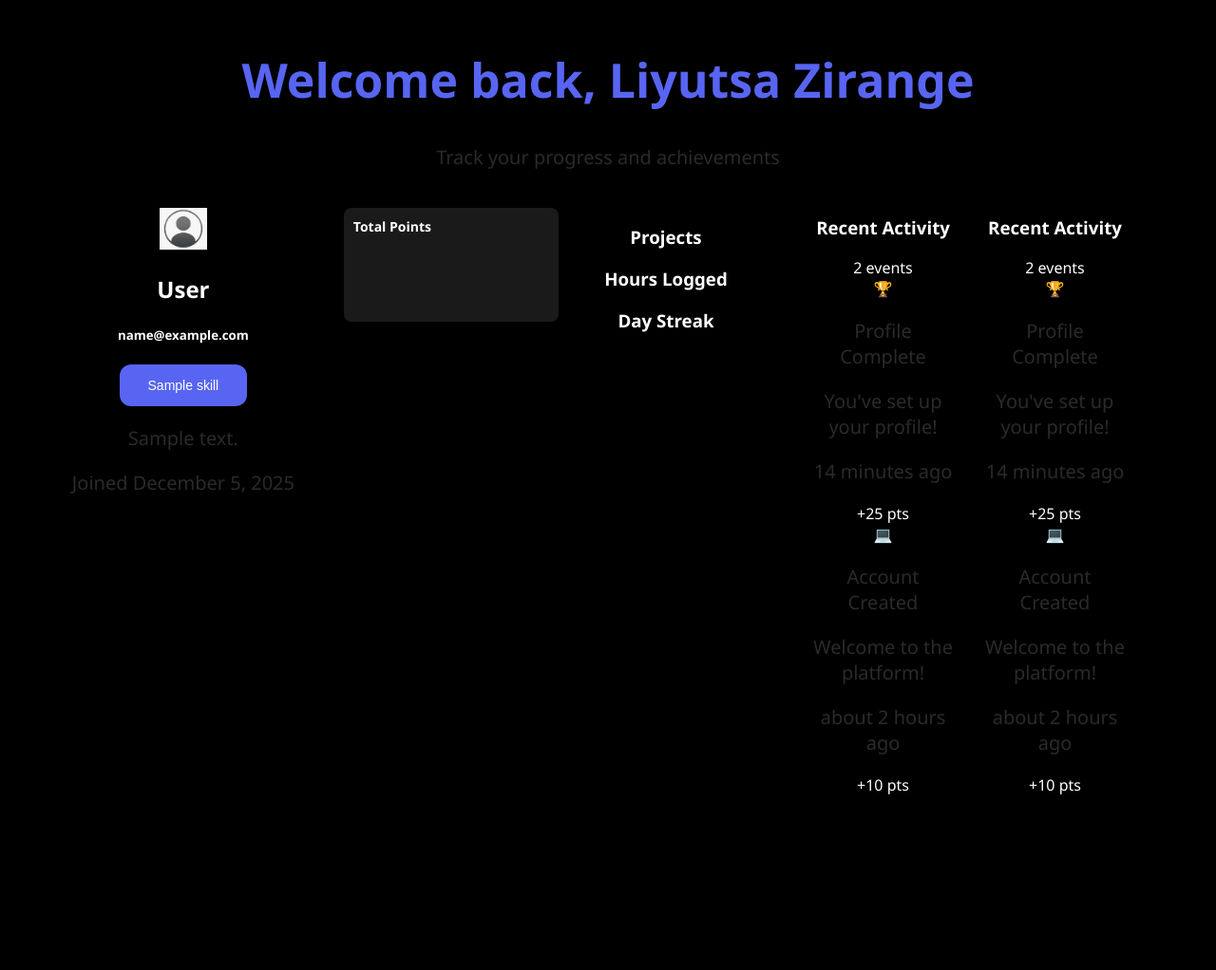
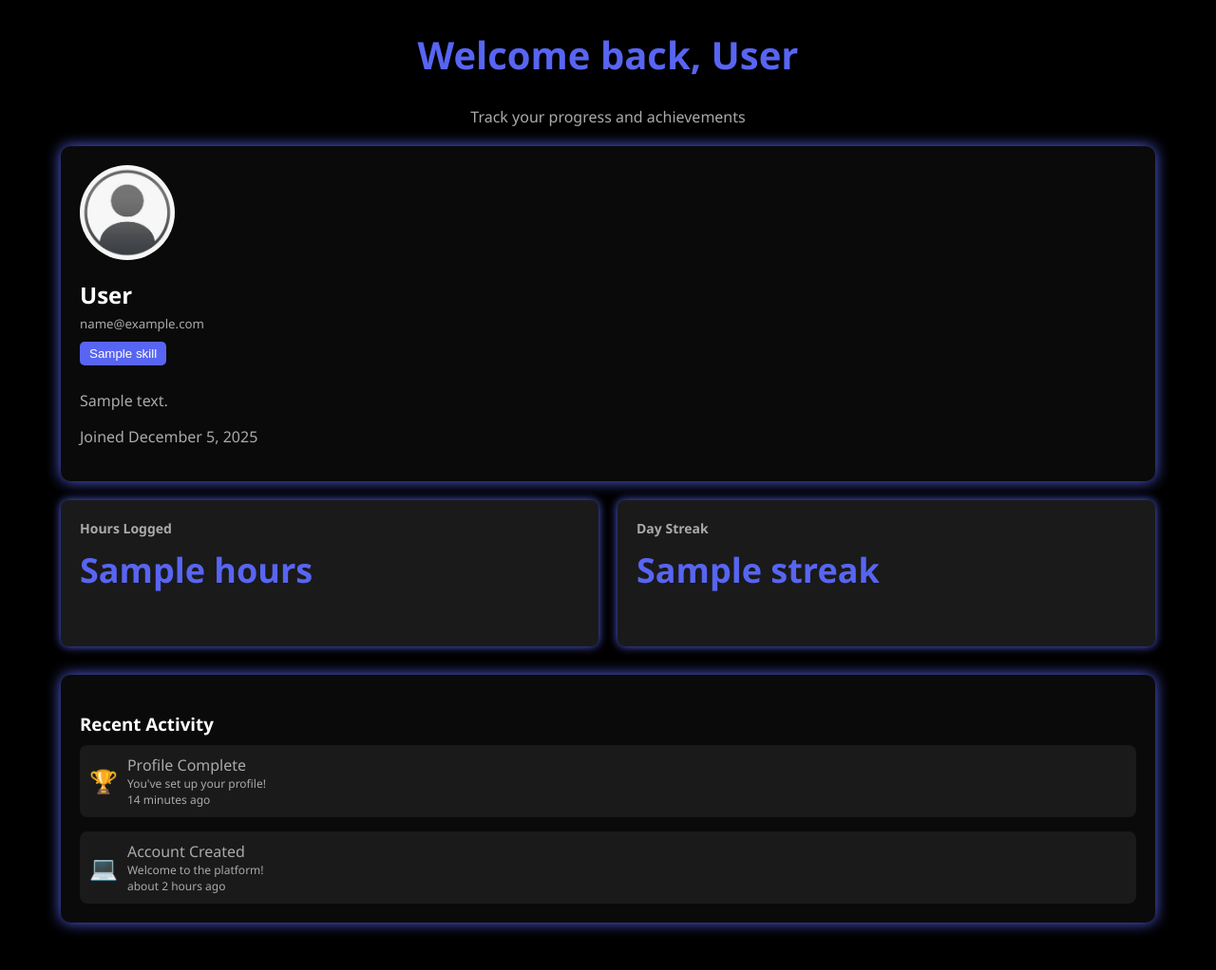
Before and after one commit to Liyu2805/DashLite, a Flask app: template templates/dashboard.html in a window 1280 px wide. Shown: the whole page at 95% size. Before the commit the page ends 837 px from the top, so only its background shows below. Run offline with Flask 3, Linux system fonts and the light colour scheme; the template is opened without the code that fills it: most values are stand-ins (such as "Sample title", 1, 10 or a date in 2020).

Commit message:
fixing the issues

```diff
--- a/main.py
+++ b/main.py
@@ -12,7 +12,9 @@ def dashlite():
     email = request.form.get("email")
     bio = request.form.get("message")
     skill = request.form.get("skill")
-    return render_template("dashboard.html", fullname=fullname, email=email, bio=bio, skill=skill)
+    hours = 0.1
+    streak = 1
+    return render_template("dashboard.html", fullname=fullname, email=email, bio=bio, skill=skill, hours=hours, streak=streak)
 
 if __name__ == "__main__":
     app.run(debug=True, host='0.0.0.0', port=5000)
--- a/static/script.js
+++ b/static/script.js
@@ -21,17 +21,3 @@ form.addEventListener("submit", function (event) {
     alert("There is something wrong");
   }
 });
-
-const modal = document.getElementById("projectModal");
-const btn = document.getElementById("proj");
-const closeBtn = document.getElementById("closeModal");
-
-btn.onclick = () => modal.style.display = "flex";
-closeBtn.onclick = () => modal.style.display = "none";
-window.onclick = e => { if(e.target == modal) modal.style.display = "none"; }
-
-document.getElementById("projectForm").addEventListener("submit", (e) => {
-  e.preventDefault();
-  alert("Project submitted!");
-  modal.style.display = "none";
-});
--- a/static/style.css
+++ b/static/style.css
@@ -1,218 +1,200 @@
-body
-{
-    background-color: #000000;
-    font-family :'Segoe UI', Tahoma, Geneva, Verdana, sans-serif;
-    color : #ffffff;
-    margin : 0;
-    padding : 0;
-    text-align : center;
+/* === Global Styles === */
+body {
+    margin: 0;
+    padding: 0;
+    font-family: 'Segoe UI', Tahoma, Geneva, Verdana, sans-serif;
+    background-color: #000;
+    color: #fff;
+    text-align: center;
 }
 
-h1
-{
-    color : #5865f2;
-    margin-top : 50px;
-    font-size : 50px;
+h1 {
+    color: #5865f2;
+    margin-top: 30px;
+    font-size: 40px;
 }
 
-p
-{
-    color : #2a2a2a;
-    font-size : 20px;
+p {
+    color: #aaa;
+    font-size: 16px;
 }
 
-.inputbox {
-  background-color: #111;
-  color: white;
-  border: 1px solid #5865F2;
-  padding: 20px;
-  border-radius: 5px;
+/* === Header === */
+header {
+    margin: 20px 0;
 }
 
-.inputbox:focus {
-  outline: none;
-  border: 1px solid #8a95ff;
-  box-shadow: 0 0 10px #5865f2;
+header button {
+    background-color: #5865f2;
+    color: #fff;
+    border: none;
+    padding: 10px 20px;
+    border-radius: 8px;
+    cursor: pointer;
+    font-size: 14px;
+    transition: all 0.2s ease;
 }
 
-textarea.inputbox {
-    height: 100px;   /* taller */
+header button:hover {
+    box-shadow: 0 5px 15px rgba(88, 101, 242, 0.5);
+    transform: translateY(-2px);
 }
 
-
-.inputbox::placeholder {
-  color: #aaa;
+/* === Dashboard Container === */
+.dashboard-container {
+    width: 90%;
+    max-width: 1200px;
+    margin: 0 auto 50px auto;
 }
 
-button {
-  background-color: #5865f2;
-  color: #ffffff;
-  font-size: 14px;
-  padding: 12px 28px;
-  border-radius: 12px;
-  border: 2px solid #5865f2;
-  cursor: pointer;
-  transition: all 0.2s ease;
+/* === Top Row: Profile + Metrics === */
+.top-row {
+    display: flex;
+    gap: 20px;
+    flex-wrap: wrap;
 }
 
-button:hover {
-  box-shadow: 0 8px 16px rgba(88, 101, 242, 0.6);
-  transform: translateY(-2px);
-}
-
-button:active {
-  transform: translateY(2px);
-}
-
-.txt {
-  display: flex;
-  flex-direction: column;      /* stack heading + badges */
-  gap: 20px;                   /* space between heading and badge row */
-  justify-content: center;
-  background: #0a0a0a;         /* container color */
-  padding: 20px;
-  box-shadow: 0 0 15px #5865f2;
-  width: 40%;
-  max-width: 800px;
-  margin: 20px auto;
-  color: #ffffff;              /* for heading/text inside container */
-}
-
-.fn, .mail , .bio, .skill
-{
-  text-align : left;
-  font-weight : 500;
-}
-
-.row {
-  display: flex;
-  justify-content: center;
-  gap: 30px;
-  margin: 20px 0 50px 0;
-}
-
-.column img {
-  width: 50px;
-  height: auto;
-  transition: transform 0.2s, box-shadow 0.2s;
-}
-
-.column img:hover {
-  transform: scale(1.1);
-  box-shadow: 0 0 10px #5865f2;
-}
-
-.dash
-{
-  display: flex;
-  flex-direction: column;
-  float:left;    /* stack heading + badges */
-  gap: 20px;                   /* space between heading and badge row */
-  justify-content: center;
-  background: #0a0a0a;         /* container color */
-  padding: 20px;
-  box-shadow: 0 0 15px #5865f2;
-  width: 40%;
-  max-width: 80px;
-  margin: 20px auto;
-  color: #ffffff;
-}
-
-/* Fix to contain floated elements */
-.row::after {
-    content: "";
-    display: table;
-    clear: both;
-}
-
-.row {
-    width: 90%;
-    max-width: 1200px;
-    margin: 30px auto;
-}
-
-/* 1. Profile Card Styling (Left Column) */
+/* --- Profile Card --- */
 .profile-card {
-    float: left;
-    width: 35%; /* Takes about a third of the width */
-    box-sizing: border-box;
-    padding: 10px;
-}
-
-/* 2. Metrics Container Styling (Right Column) */
-.metrics-container {
-    float: left;
-    width: 65%; /* Takes the remaining space */
-    box-sizing: border-box;
-    padding: 10px;
-}
-
-/* --- STYLING FOR THE 4 METRIC BOXES
-
-INSIDE THE CONTAINER --- */
-
-.metric-box {
-    /* Make metric boxes float inside their container */
-    float: left;
-    width: 50%; /* 50% width makes them line up
-
-two-by-two */
-    box-sizing: border-box;
-    padding: 10px;
-    height: 120px; /* Give a fixed height to keep the
-
-grid clean */
-
-    /* Style to match the dark background in the
-
-image */
-    background-color: #1a1a1a;
-    border-radius: 8px;
-    margin-bottom: 20px; /* Space below the boxes */
-}
-
-/* Inner styling for metric text */
-.metric-box h3 {
-    color: #ffffff;
-    font-size: 14px;
-    margin: 0;
+    flex: 1 1 30%;
+    background: #0a0a0a;
+    padding: 20px;
+    border-radius: 10px;
+    box-shadow: 0 0 15px #5865f2;
     text-align: left;
 }
 
-.metric-box .big-number {
-    font-size: 36px;
-    font-weight: bold;
-    color: #5865f2; /* Use your brand color for
-
-emphasis */
-    text-align: left;
-    margin: 5px 0 0 0;
-}
-
-/* Image styling */
-.profile-img {
+.profile-card img {
     width: 100px;
     height: 100px;
-    border-radius: 50%; /* Makes the image circular */
+    border-radius: 50%;
     object-fit: cover;
     margin-bottom: 10px;
 }
-.modal {
-  position: fixed;
-  top:0; left:0;
-  width:100%; height:100%;
-  background: rgba(0,0,0,0.5);
-  display:flex; justify-content:center; align-items:center;
+
+.profile-card h2 {
+    margin: 5px 0;
+    color: #fff;
 }
-.modal-content {
-  background: #111;
-  padding: 20px;
-  border-radius: 8px;
-  color: #fff;
-  width: 300px;
+
+.profile-card h5 {
+    margin: 5px 0 10px 0;
+    color: #aaa;
+    font-weight: 400;
 }
-.close {
-  cursor:pointer;
-  float:right;
-  font-size: 20px;
+
+.profile-card button {
+    background: #5865f2;
+    border: none;
+    padding: 5px 10px;
+    border-radius: 5px;
+    color: #fff;
+    cursor: pointer;
+    margin-bottom: 10px;
 }
+
+.profile-card button:hover {
+    box-shadow: 0 4px 12px rgba(88, 101, 242, 0.5);
+}
+
+/* --- Metrics Container --- */
+.metrics-container {
+    flex: 1 1 65%;
+    display: grid;
+    grid-template-columns: repeat(2, 1fr);
+    gap: 20px;
+}
+
+.metric-box {
+    background-color: #1a1a1a;
+    padding: 20px;
+    border-radius: 8px;
+    box-shadow: 0 0 10px #5865f2;
+    text-align: left;
+}
+
+.metric-box h3 {
+    margin: 0 0 10px 0;
+    font-size: 14px;
+    color: #aaa;
+}
+
+/* === Activity Section === */
+.activity-section-wrapper {
+    margin-top: 30px;
+    background: #0a0a0a;
+    padding: 20px;
+    border-radius: 10px;
+    box-shadow: 0 0 15px #5865f2;
+}
+
+.activity-section-wrapper h3 {
+    text-align: left;
+    color: #fff;
+    margin-bottom: 10px;
+}
+
+.activity-list {
+    display: flex;
+    flex-direction: column;
+    gap: 15px;
+}
+
+.activity-item {
+    display: flex;
+    align-items: center;
+    justify-content: space-between;
+    background: #1a1a1a;
+    padding: 10px;
+    border-radius: 8px;
+}
+
+.activity-icon {
+    font-size: 24px;
+    margin-right: 10px;
+}
+
+.activity-details {
+    flex: 1;
+    text-align: left;
+}
+
+.activity-title {
+    margin: 0;
+    font-weight: 500;
+}
+
+.activity-time {
+    margin: 0;
+    font-size: 12px;
+    color: #aaa;
+}
+
+.activity-points {
+    font-weight: bold;
+    color: #5865f2;
+}
+
+/* === Responsive === */
+@media screen and (max-width: 900px) {
+    .top-row {
+        flex-direction: column;
+    }
+
+    .metrics-container {
+        grid-template-columns: 1fr 1fr;
+    }
+}
+
+@media screen and (max-width: 600px) {
+    .metrics-container {
+        grid-template-columns: 1fr;
+    }
+}
+
+.big-number {
+    font-size: 36px;
+    font-weight: bold;
+    color: #5865f2; /* your brand color */
+    margin-top: 5px;
+}
--- a/templates/dashboard.html
+++ b/templates/dashboard.html
@@ -1,140 +1,71 @@
 <!DOCTYPE html>
 <html lang="en">
+
 <head>
     <meta charset="UTF-8">
     <meta name="viewport" content="width=device-width, initial-scale=1.0">
     <title>Dashboard</title>
     <link rel="stylesheet" href="{{ url_for('static', filename='style.css') }}" />
+</body>
+
 </head>
+
 <body>
-    <h1>Welcome back, Liyutsa Zirange</h1>
+    <div class="dashboard-container">
+        <!-- Header -->
+        <header>
+            <h1>Welcome back, {{ fullname }}</h1>
             <p>Track your progress and achievements</p>
-    <div id="projectModal" class="modal" style="display:none;">
-  <div class="modal-content">
-    <span id="closeModal" class="close">&times;</span>
-    <form id="projectForm">
-    <input type="text" placeholder="Project Name" required />
-    <button type="submit" id="proj" style="margin-top: 10px">
-        +  Complete Project
-        </button>
-        </form>
-     </div>
-    </div>
-    </div>
-    <div class = "row">
-        <div class = "column profile-card">
+        </header>
+        <!-- Top Row: Profile + Metrics -->
+        <div class="top-row">
+            <!-- Profile Card -->
+            <div class="profile-card">
                 <img src="{{ url_for('static', filename='assets/default-user.jpg') }}" alt="default-user">
                 <h2>{{ fullname }}</h2>
                 <h5>{{ email }}</h5>
-        <button type ="button" id="skl">{{ skill }}</button> <br>
+                <button type="button" id="skl">{{ skill }}</button>
                 <p>{{ bio }}</p>
                 <p>Joined December 5, 2025</p>
             </div>
 
-        <div class = "column metrics-container">
+            <!-- Metrics -->
+            <div class="metrics-container">
                 <div class="metric-box">
-            <h3>Total Points</h3>
+                    <h3>Hours Logged</h3>
+                    <p class="big-number">{{ hours }}</p>
                 </div>
-
-            <div class = "metrics-box">
-            <h3>Projects</h3>
+                <div class="metric-box">
+                    <h3>Day Streak</h3>
+                    <p class="big-number">{{ streak }}</p>
                 </div>
-
-            <div class = "metrics-box">
-            <h3>Hours Logged</h3>
-            </div>
-
-            <div class = "metrics-box">
-            <h3>Day Streak</h3>
             </div>
         </div>
 
+        <!-- Recent Activity -->
         <div class="activity-section-wrapper">
-    <div class="activity-header">
             <h3>Recent Activity</h3>
-        <span class="events-count">2 events</span>
-    </div>
-
             <div class="activity-list">
-
                 <div class="activity-item">
-            <div class="activity-icon">🏆</div> <div
-
-class="activity-details">
-                <p class="activity-title">Profile
-
-Complete</p>
-                <p class="activity-time">You've set up
-
-your profile!</p>
-                <p class="activity-time">14 minutes
-
-ago</p>
-            </div>
-            <div class="activity-points completed-task">
-                +25 pts
+                    <div class="activity-icon">🏆</div>
+                    <div class="activity-details">
+                        <p class="activity-title">Profile Complete</p>
+                        <p class="activity-time">You've set up your profile!</p>
+                        <p class="activity-time">14 minutes ago</p>
                     </div>
                 </div>
 
                 <div class="activity-item">
-            <div class="activity-icon">💻</div> <div
-
-class="activity-details">
-                <p class="activity-title">Account
-
-Created</p>
-                <p class="activity-time">Welcome to the
-
-platform!</p>
-                <p class="activity-time">about 2 hours
-
-ago</p>
-            </div>
-            <div class="activity-points">
-                +10 pts
-            </div>
-        </div>
-
-        </div>
-</div>
-
-
-<div class="activity-section-wrapper">
-    <div class="activity-header">
-        <h3>Recent Activity</h3>
-        <span class="events-count">2 events</span>
-    </div>
-
-    <div class="activity-list">
-
-        <div class="activity-item">
-            <div class="activity-icon">🏆</div> <div
-
-class="activity-details">
-                <p class="activity-title">Profile Complete</p>
-                <p class="activity-time">You've set up your profile!</p>
-                <p class="activity-time">14 minutes ago</p>
-            </div>
-            <div class="activity-points completed-task">
-                +25 pts
-            </div>
-        </div>
-
-        <div class="activity-item">
-            <div class="activity-icon">💻</div> <div
-
-class="activity-details">
+                    <div class="activity-icon">💻</div>
+                    <div class="activity-details">
                         <p class="activity-title">Account Created</p>
                         <p class="activity-time">Welcome to the platform!</p>
                         <p class="activity-time">about 2 hours ago</p>
                     </div>
-            <div class="activity-points">
-                +10 pts
                 </div>
             </div>
-
         </div>
     </div>
-
+    <script src="{{ url_for('static', filename='script.js') }}"></script>
 </body>
 </html>
```
Lines whose indentation alone changed are shown as unchanged.
